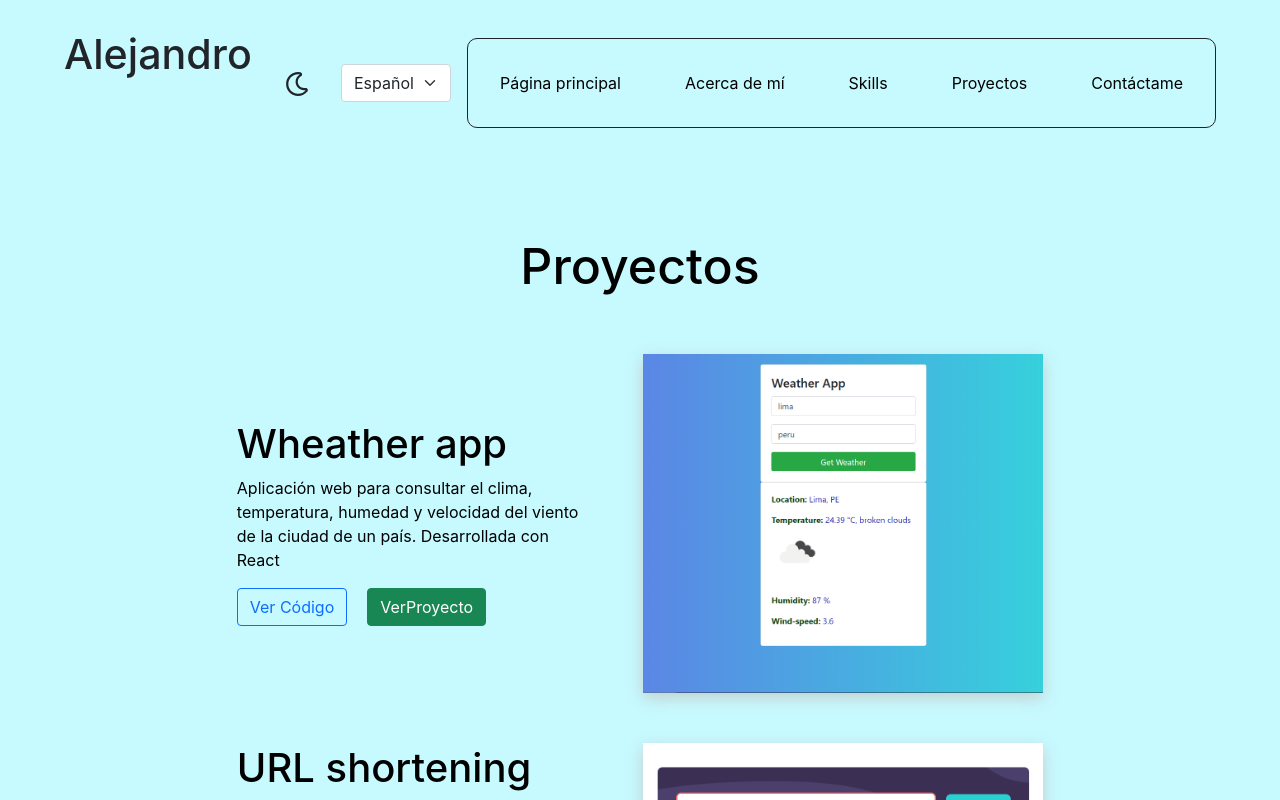
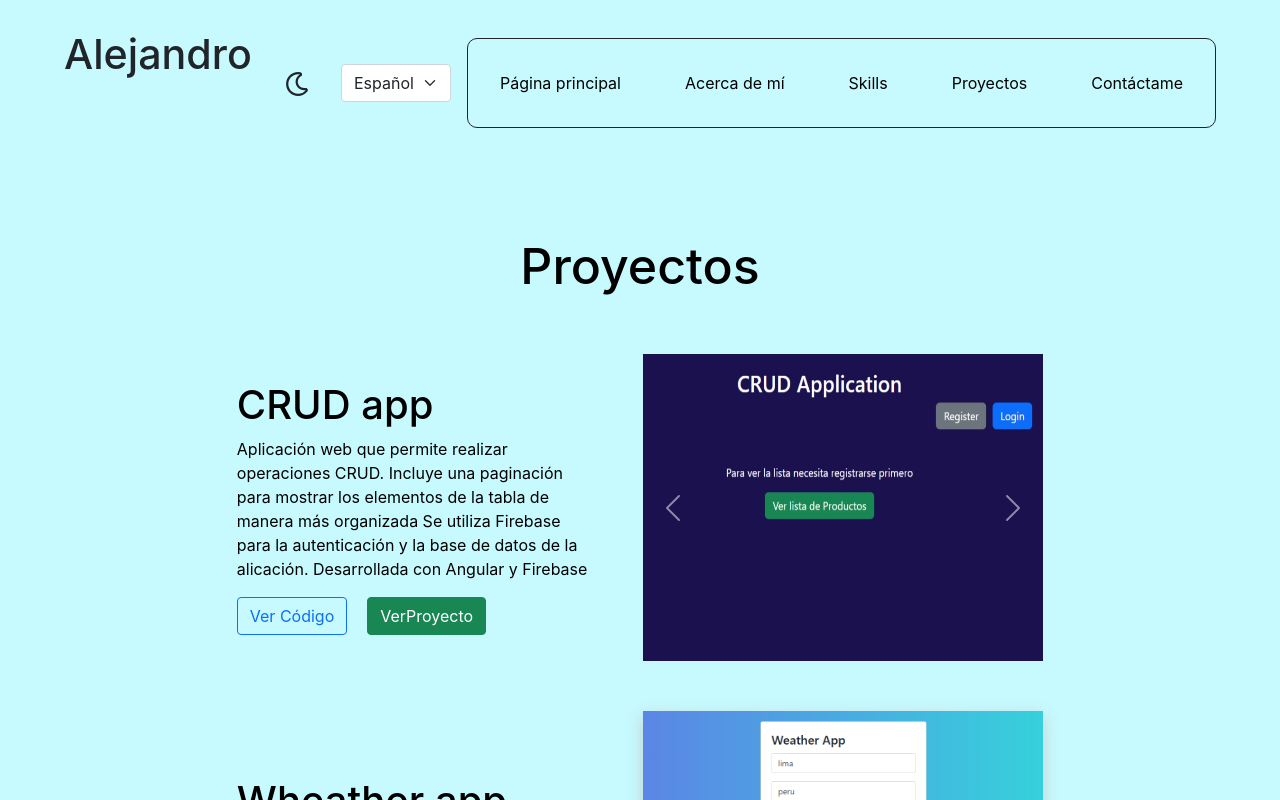
Before and after one commit to FireFrozen/my-portfolio, a React (Create React App) app: page /#/my-portfolio/proyectos in a window 1280 px wide. Both pictures are taken after a click on the item "Proyectos". Shown: the top 800 px of the page. Built offline with nearby package versions, Linux system fonts and the light colour scheme.

Commit message:
"Added CRUD project"

```diff
--- a/src/Components/Projects.css
+++ b/src/Components/Projects.css
@@ -16,6 +16,10 @@
 
     box-shadow: 0px 5px 15px 0px rgba(195, 192, 192, 0.75);
 
+}
+
+.proyecto-img-crud{
+    min-height: 307.23px;
 }
 
 .Projects-item{
--- a/src/Components/Projects.jsx
+++ b/src/Components/Projects.jsx
@@ -1,6 +1,10 @@
 import React from 'react'
 import "./Projects.css"
 import { useTranslation } from "react-i18next"
+import Proyecto0a from "../Assets/Proyectos/Captura web_17-11-2023_14538_firefrozen.github.io.jpeg"
+import Proyecto0b from "../Assets/Proyectos/Captura web_17-11-2023_145418_firefrozen.github.io.jpeg"
+import Proyecto0c from "../Assets/Proyectos/Captura web_17-11-2023_32436_firefrozen.github.io.jpeg"
+
 import Proyecto1 from "../Assets/Proyectos/Weather-app.png"
 import Proyecto2 from "../Assets/Proyectos/Url-shortning-app.png"
 import Proyecto3 from "../Assets/Proyectos/advice-generator-app.png"
@@ -15,6 +19,47 @@ const Projects = () => {
   return (
     <div className='Projects'>
       <h1>{t("Projects")}</h1>
+
+      <div className='Projects-item'>
+        <div className='Projects-item-text'>
+              <h1>CRUD app</h1>
+              <p>{t("ProyectoDescripcion0")}</p>
+
+              <div className='Projects-buttons'>
+                <a className="btn btn-outline-primary"
+                  href="https://github.com/FireFrozen/CRUD-Angular-Firebase"
+                  role="button" target='_blank'>{t("VerCodigo")}</a>
+                <a className="btn btn-success"
+                  href="https://firefrozen.github.io/CRUD-Angular-Firebase/"
+                role="button" target='_blank'>{t("VerProyecto")}</a>
+              </div>
+        </div>
+        {/* <img className='proyecto-img' src={Proyecto0a} alt='proyecto0'/> */}
+
+        <div id="carouselExampleControls" className="carousel slide" data-bs-ride="carousel">
+          <div className="carousel-inner">
+            <div className="carousel-item active">
+              <img className="proyecto-img proyecto-img-crud" src={Proyecto0a} alt="First slide"/>
+            </div>
+            <div class="carousel-item">
+              <img className="proyecto-img proyecto-img-crud" src={Proyecto0b} alt="Second slide"/>
+            </div>
+            <div class="carousel-item">
+              <img className="proyecto-img proyecto-img-crud" src={Proyecto0c} alt="Third slide"/>
+            </div>
+          </div>
+          <a className="carousel-control-prev" type="button" data-bs-target="#carouselExampleControls" data-bs-slide="prev">
+            <span className="carousel-control-prev-icon" aria-hidden="true"></span>
+            <span className="visually-hidden">Previous</span>
+          </a>
+          <a className="carousel-control-next" type="button" data-bs-target="#carouselExampleControls" data-bs-slide="next">
+            <span className="carousel-control-next-icon" aria-hidden="true"></span>
+            <span className="visually-hidden">Next</span>
+          </a>
+        </div>
+
+      </div>
+
       <div className='Projects-item'>
         <div className='Projects-item-text'>
               <h1>Wheather app</h1>
--- a/src/i18n.js
+++ b/src/i18n.js
@@ -34,6 +34,11 @@ i18n.use(initReactI18next).init({
                 AprendizajeRapido:"Quick Learning",
                 CapacidadAnalisis:"Analytical Skill",
                 TrabajoEquipo:"Teamwork",
+
+                ProyectoDescripcion0:`Web application that allows you to perform CRUD operations.
+                Includes pagination to display table elements in a more organized way.
+                Firebase is used for authentication and the application database.
+                Developed with Angular and Firebase`,
 
                 ProyectoDescripcion1:"Web application to check the weather, temperature, humidity and "+
                 "wind speed of the city of a country. Developed with React",
@@ -76,6 +81,11 @@ i18n.use(initReactI18next).init({
                 CapacidadAnalisis:"Capacidad de Análisis",
                 TrabajoEquipo:"Trabajo en equipo",
 
+                ProyectoDescripcion0:`Aplicación web que permite realizar operaciones CRUD.
+                Incluye una paginación para mostrar los elementos de la tabla de manera más organizada
+                Se utiliza Firebase para la autenticación y la base de datos de la alicación.
+                Desarrollada con Angular y Firebase`,
+
                 ProyectoDescripcion1:"Aplicación web para consultar el clima, temperatura, humedad y "+
                 "velocidad del viento de la ciudad de un país. Desarrollada con React",
                 ProyectoDescripcion2:"Aplicación web de diseño flexible para acortar enlaces que "+
```
Also changed, not shown: 1 other file (tests, documents, lock files or other folders).
